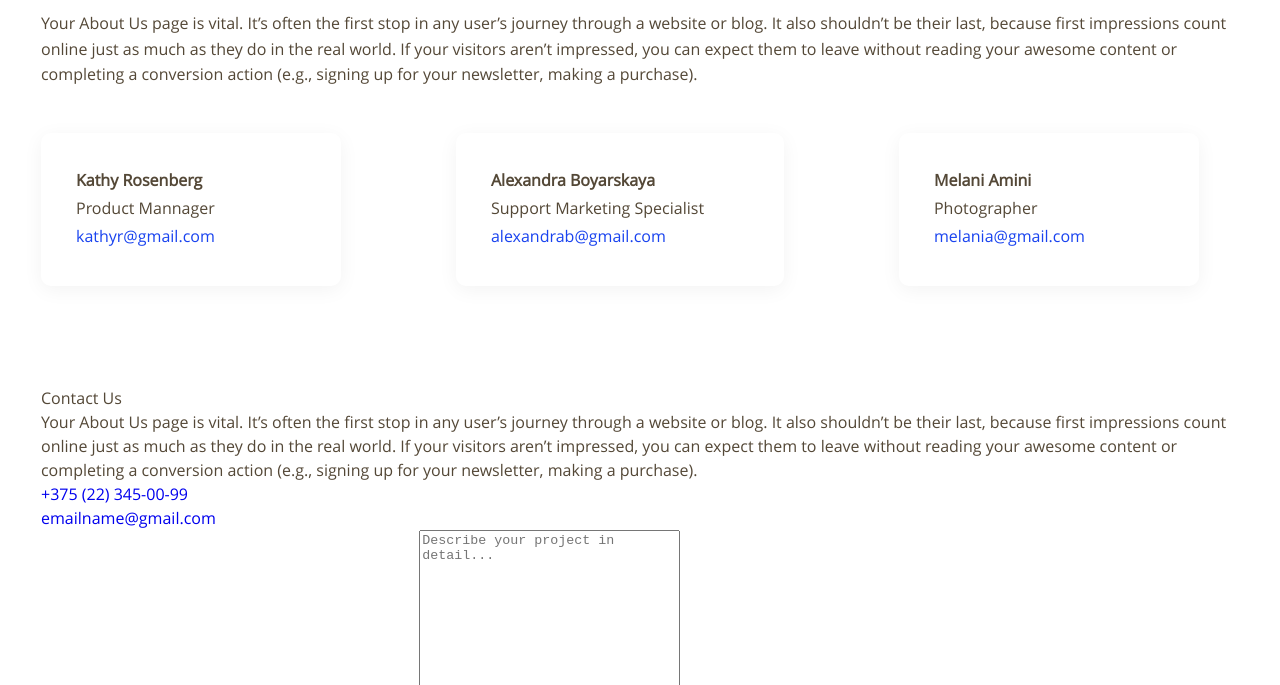
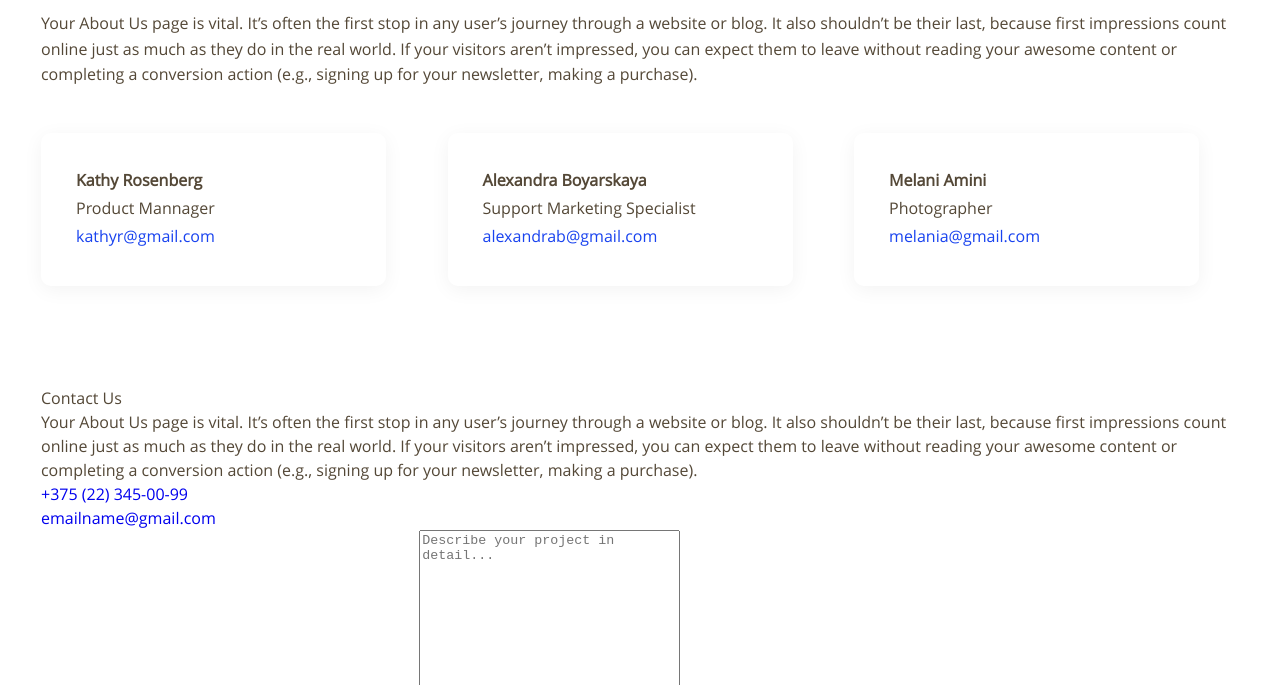
Before and after one commit to Ligalaiz/Productly, a website: page index.html in a window 1280 px wide. Shown: the part 2765-3450 px from the top of the page. Drawn offline with nearby package versions, Linux system fonts and the light colour scheme; files that its build step writes are made by us from their sources.

Commit message:
fix: change adaptive grid

```diff
--- a/source/sass/layout/_about.sass
+++ b/source/sass/layout/_about.sass
@@ -15,9 +15,11 @@
 .team
   display: flex
   justify-content: space-between
+  flex-wrap: wrap
   &__item
     position: relative
 
+    width: 100%
     max-width: 345px
     min-width: 300px
     padding: 35px
```
